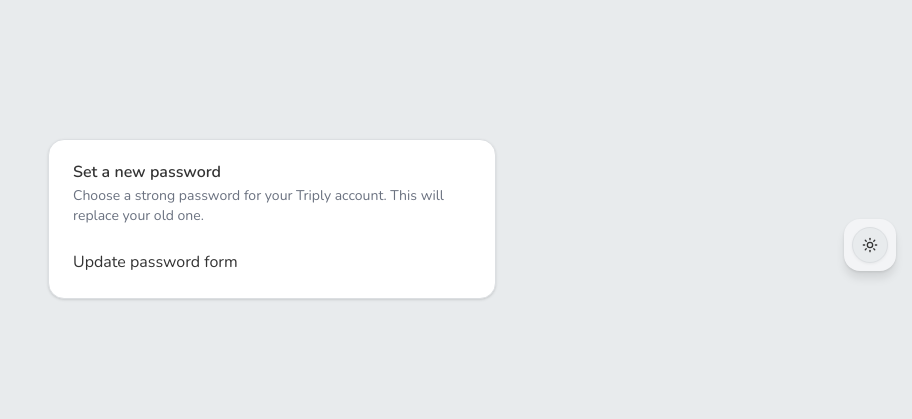
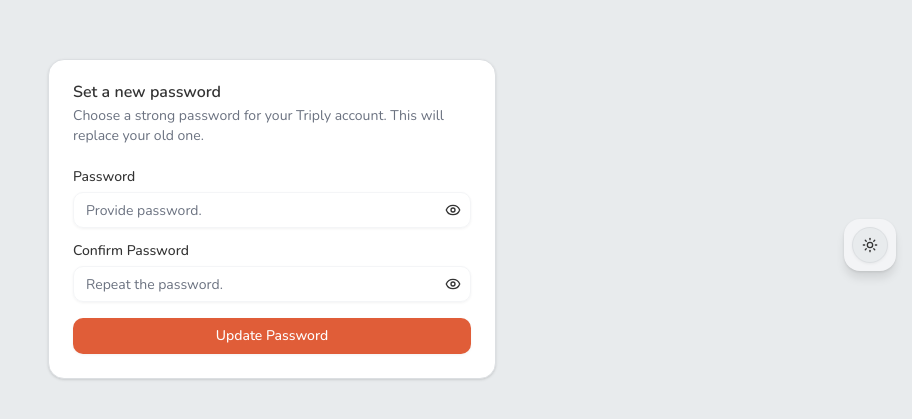
Before and after one commit to nickAndrey/triply, a Next.js app: page /update-password in a window 1280 px wide. Shown: the part 181-600 px from the top of the page, without its empty margins (368-1280 px from the left). Built offline with nearby package versions, Linux system fonts and the light colour scheme; no server answers.

Commit message:
Add update password page, form and server action and hook

```diff
--- /dev/null
+++ b/app/(auth)/update-password/_components/update-password-form.tsx
@@ -0,0 +1,70 @@
+'use client';
+
+import { useUpdatePasswordForm } from '@/app/(auth)/update-password/_components/use-update-password-form';
+import { InputPassword } from '@/app/_components/input-password';
+import { Button } from '@/chadcn/components/ui/button';
+import {
+  Form,
+  FormControl,
+  FormField,
+  FormItem,
+  FormLabel,
+  FormMessage,
+} from '@/chadcn/components/ui/form';
+import { LoaderCircle } from 'lucide-react';
+
+export function UpdatePasswordForm() {
+  const { form, isPending, handleSubmit } = useUpdatePasswordForm();
+
+  return (
+    <Form {...form}>
+      <form className="flex flex-col gap-4" onSubmit={handleSubmit}>
+        <FormField
+          control={form.control}
+          name="password"
+          render={({ field }) => (
+            <FormItem>
+              <FormLabel>Password</FormLabel>
+              <FormControl>
+                <InputPassword
+                  placeholder="Provide password."
+                  autoComplete="new-password"
+                  {...field}
+                />
+              </FormControl>
+              <FormMessage />
+            </FormItem>
+          )}
+        />
+        <FormField
+          control={form.control}
+          name="password_confirm"
+          render={({ field }) => (
+            <FormItem>
+              <FormLabel>Confirm Password</FormLabel>
+              <FormControl>
+                <InputPassword
+                  placeholder="Repeat the password."
+                  autoComplete="new-password"
+                  {...field}
+                />
+              </FormControl>
+              <FormMessage />
+            </FormItem>
+          )}
+        />
+
+        <Button type="submit" disabled={isPending}>
+          {isPending ? (
+            <>
+              <LoaderCircle className="animate-spin" />
+              <span>Updating Password ...</span>
+            </>
+          ) : (
+            <span>Update Password</span>
+          )}
+        </Button>
+      </form>
+    </Form>
+  );
+}
--- /dev/null
+++ b/app/(auth)/update-password/_components/use-update-password-form.ts
@@ -0,0 +1,60 @@
+'use client';
+
+import { updatePassword } from '@/app/_actions/update-password';
+import { useRequest } from '@/app/_providers/request-context';
+import { zodResolver } from '@hookform/resolvers/zod';
+import { useRouter } from 'next/navigation';
+import { FormEventHandler } from 'react';
+import { useForm } from 'react-hook-form';
+import { z } from 'zod';
+
+const schema = z.object({
+  password: z.string(),
+  password_confirm: z.string(),
+});
+
+type FormFields = z.infer<typeof schema>;
+
+export function useUpdatePasswordForm() {
+  const form = useForm<FormFields>({
+    resolver: zodResolver(schema),
+    defaultValues: {
+      password: '',
+      password_confirm: '',
+    },
+  });
+
+  const { start, finish, fail, isPending } = useRequest();
+
+  const router = useRouter();
+
+  const handleSubmit: FormEventHandler<HTMLFormElement> = async (e) => {
+    e.preventDefault();
+
+    const isFormValid = await form.trigger();
+    if (!isFormValid) return;
+
+    start('Updating Password...');
+
+    const result = await updatePassword({
+      password: form.getValues('password'),
+    });
+
+    if (result.success) {
+      finish({
+        message:
+          'Password has been updated successfully, you will be redirected to login page in 5 seconds',
+      });
+
+      setTimeout(() => router.push('/login'), 5000);
+    } else {
+      fail(result?.error?.message || 'Failed to update password.');
+    }
+  };
+
+  return {
+    form,
+    isPending,
+    handleSubmit,
+  };
+}
--- a/app/(auth)/update-password/page.tsx
+++ b/app/(auth)/update-password/page.tsx
@@ -1,3 +1,4 @@
+import { UpdatePasswordForm } from '@/app/(auth)/update-password/_components/update-password-form';
 import {
   Alert,
   AlertDescription,
@@ -63,7 +64,7 @@ export default async function UpdatePasswordPage({
         </CardHeader>
 
         <CardContent className="flex flex-col">
-          Update password form
+          <UpdatePasswordForm />
         </CardContent>
       </Card>
     </main>
--- /dev/null
+++ b/app/_actions/update-password.ts
@@ -0,0 +1,17 @@
+'use server';
+
+import { createClient } from '@/utils/supabase/server';
+
+export async function updatePassword(fields: { password: string }) {
+  const supabase = await createClient();
+
+  const { data, error } = await supabase.auth.updateUser({
+    password: fields.password,
+  });
+
+  if (error) {
+    return { success: false, error };
+  }
+
+  return { success: true, data };
+}
```
